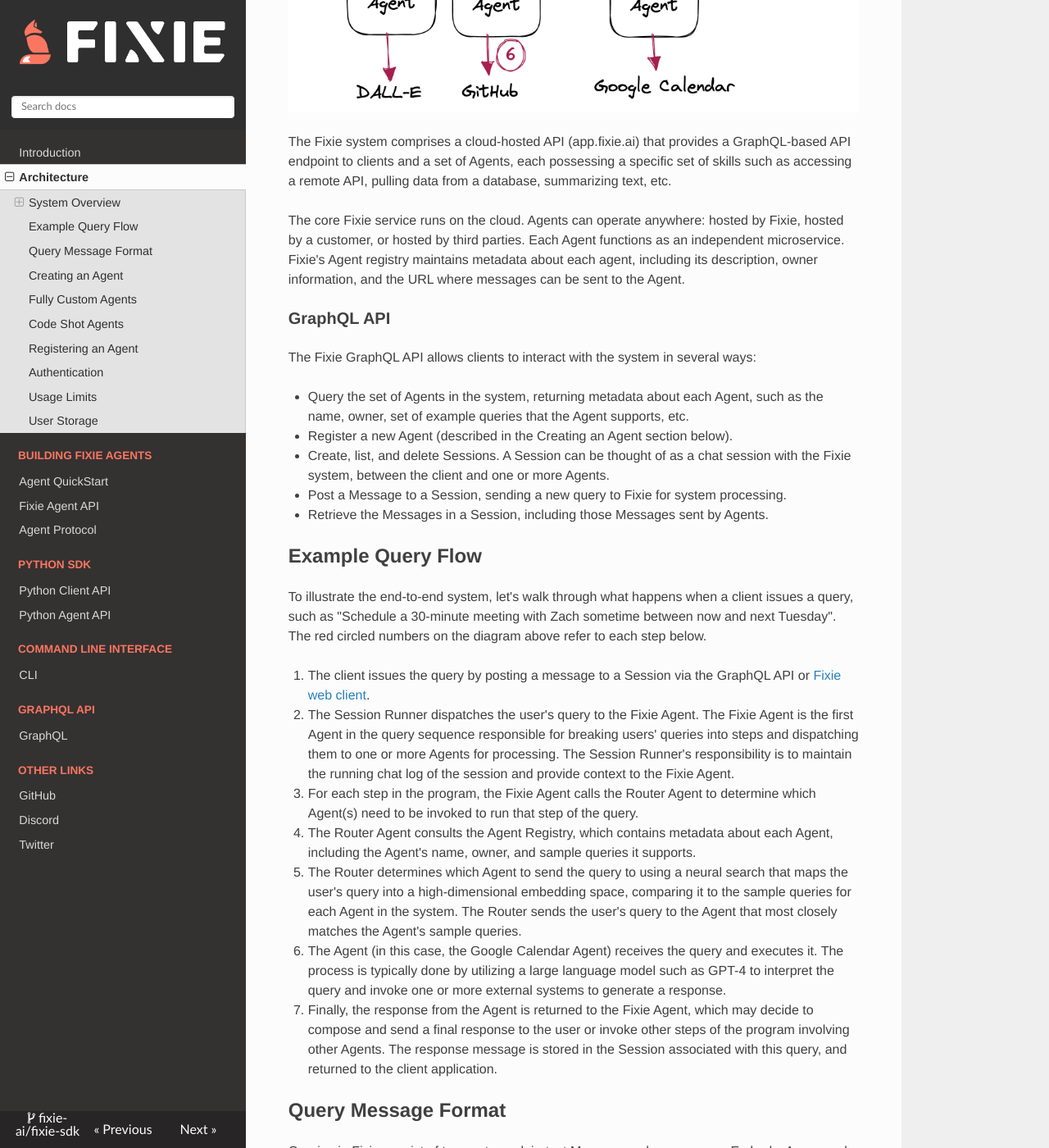
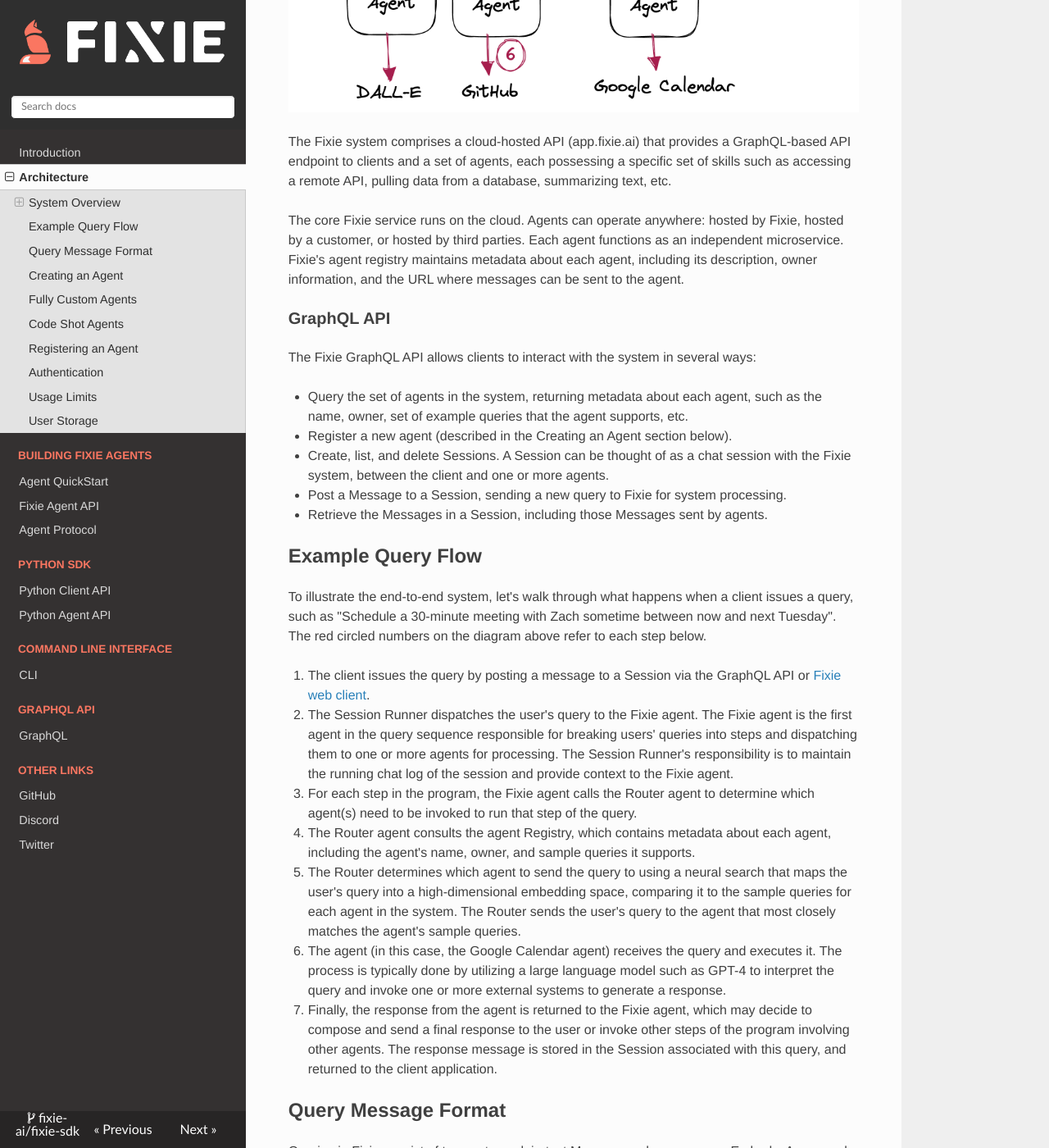
Before and after one commit to fixie-ai/fixie-sdk-js, an MkDocs documentation site: the page built from docs/architecture.md, in a window 1280 px wide and 1400 px high, scrolled down 953 px. Shown: the whole window at 82% size. Built offline with MkDocs 1.6.1, drawn with Linux system fonts in a browser that asks for light colours; nearby versions of some CDN libraries; some of the changed text lies outside the part shown.

````diff
--- a/docs/architecture.md
+++ b/docs/architecture.md
@@ -8,31 +8,31 @@ The following diagram is a high-level representation of the Fixie platform:
 
 ![architecture.png](assets/architecture.png)
 
-The Fixie system comprises a cloud-hosted API (app.fixie.ai) that provides a GraphQL-based API endpoint to clients and a set of Agents, each possessing a specific set of skills such as accessing a remote API, pulling data from a database, summarizing text, etc.
+The Fixie system comprises a cloud-hosted API (app.fixie.ai) that provides a GraphQL-based API endpoint to clients and a set of agents, each possessing a specific set of skills such as accessing a remote API, pulling data from a database, summarizing text, etc.
 
-The core Fixie service runs on the cloud. Agents can operate anywhere: hosted by Fixie, hosted by a customer, or hosted by third parties. Each Agent functions as an independent microservice. Fixie's Agent registry maintains metadata about each agent, including its description, owner information, and the URL where messages can be sent to the Agent.
+The core Fixie service runs on the cloud. Agents can operate anywhere: hosted by Fixie, hosted by a customer, or hosted by third parties. Each agent functions as an independent microservice. Fixie's agent registry maintains metadata about each agent, including its description, owner information, and the URL where messages can be sent to the agent.
 
 ### GraphQL API
 
 The Fixie GraphQL API allows clients to interact with the system in several ways:
 
-- Query the set of Agents in the system, returning metadata about each Agent, such as the name, owner, set of example queries that the Agent supports, etc.
-- Register a new Agent (described in the Creating an Agent section below).
-- Create, list, and delete Sessions. A Session can be thought of as a chat session with the Fixie system, between the client and one or more Agents.
+- Query the set of agents in the system, returning metadata about each agent, such as the name, owner, set of example queries that the agent supports, etc.
+- Register a new agent (described in the Creating an Agent section below).
+- Create, list, and delete Sessions. A Session can be thought of as a chat session with the Fixie system, between the client and one or more agents.
 - Post a Message to a Session, sending a new query to Fixie for system processing.
-- Retrieve the Messages in a Session, including those Messages sent by Agents.
+- Retrieve the Messages in a Session, including those Messages sent by agents.
 
 ## Example Query Flow
 
 To illustrate the end-to-end system, let's walk through what happens when a client issues a query, such as "Schedule a 30-minute meeting with Zach sometime between now and next Tuesday". The red circled numbers on the diagram above refer to each step below.
 
 1. The client issues the query by posting a message to a Session via the GraphQL API or [Fixie web client](http://app.fixie.ai).
-1. The Session Runner dispatches the user's query to the Fixie Agent. The Fixie Agent is the first Agent in the query sequence responsible for breaking users' queries into steps and dispatching them to one or more Agents for processing. The Session Runner's responsibility is to maintain the running chat log of the session and provide context to the Fixie Agent.
-1. For each step in the program, the Fixie Agent calls the Router Agent to determine which Agent(s) need to be invoked to run that step of the query.
-1. The Router Agent consults the Agent Registry, which contains metadata about each Agent, including the Agent's name, owner, and sample queries it supports.
-1. The Router determines which Agent to send the query to using a neural search that maps the user's query into a high-dimensional embedding space, comparing it to the sample queries for each Agent in the system. The Router sends the user's query to the Agent that most closely matches the Agent's sample queries.
-1. The Agent (in this case, the Google Calendar Agent) receives the query and executes it. The process is typically done by utilizing a large language model such as GPT-4 to interpret the query and invoke one or more external systems to generate a response.
-1. Finally, the response from the Agent is returned to the Fixie Agent, which may decide to compose and send a final response to the user or invoke other steps of the program involving other Agents. The response message is stored in the Session associated with this query, and returned to the client application.
+1. The Session Runner dispatches the user's query to the Fixie agent. The Fixie agent is the first agent in the query sequence responsible for breaking users' queries into steps and dispatching them to one or more agents for processing. The Session Runner's responsibility is to maintain the running chat log of the session and provide context to the Fixie agent.
+1. For each step in the program, the Fixie agent calls the Router agent to determine which agent(s) need to be invoked to run that step of the query.
+1. The Router agent consults the agent Registry, which contains metadata about each agent, including the agent's name, owner, and sample queries it supports.
+1. The Router determines which agent to send the query to using a neural search that maps the user's query into a high-dimensional embedding space, comparing it to the sample queries for each agent in the system. The Router sends the user's query to the agent that most closely matches the agent's sample queries.
+1. The agent (in this case, the Google Calendar agent) receives the query and executes it. The process is typically done by utilizing a large language model such as GPT-4 to interpret the query and invoke one or more external systems to generate a response.
+1. Finally, the response from the agent is returned to the Fixie agent, which may decide to compose and send a final response to the user or invoke other steps of the program involving other agents. The response message is stored in the Session associated with this query, and returned to the client application.
 
 ## Query Message Format
 
@@ -52,7 +52,7 @@ Queries in Fixie consist of two parts: a plain-text Message and zero or more Emb
 
 An Embed is like an email attachment: a binary object with an associated MIME type (e.g., `image/png` or `text/plain`) that accompanies the query. Agents can access the Embeds associated with the query and optionally create new Embeds representing the result of data processing or generation. Embeds are immutable once created, stored in a Fixie-managed cloud storage bucket, and passed by reference (using a signed URL) with the query.
 
-For example, the DALL-E and Stable Diffusion Agents
+For example, the DALL-E and Stable Diffusion agents
 both create Embeds for the images they generate. The Masker agent
 takes an image Embed and generates a binary mask representing
 portions of the image that contain a given object or material
@@ -62,9 +62,9 @@ The query text can refer to an Embed using its key in the message. In the exampl
 
 ## Creating an Agent
 
-A Fixie Agent is a program that accepts a query (text with optional embeds) in the format shown above and returns a reply in the same format. An Agent can run anywhere on the Internet; Fixie
+A Fixie agent is a program that accepts a query (text with optional embeds) in the format shown above and returns a reply in the same format. An agent can run anywhere on the Internet; Fixie
 only needs to know the URL to post the query message to over HTTP.
-The simplest possible Agent, implemented in Python, might look like
+The simplest possible agent, implemented in Python, might look like
 this:
 
 ```python
@@ -80,28 +80,28 @@ def agent():
 		return {"text": "Hello, world!"}
 ```
 
-That’s it! Sending a POST request to the Agent’s URL will return a reply `"Hello, world!"`.
+That’s it! Sending a POST request to the agent’s URL will return a reply `"Hello, world!"`.
 
-Of course, most Fixie Agents will want to use a large language model to process incoming
+Of course, most Fixie agents will want to use a large language model to process incoming
 queries and generate responses. There are two ways of doing this in Fixie.
 
 ## Fully Custom Agents
 
-An Agent can do whatever it wants with the input query. Most of the time, it directly calls a Large Language Model (LLM), such as OpenAI's GPT-4. Fixie is agnostic to the Agent's query processing method, which could use GPT-4, fine-tuned models like InstructGPT, or custom models from developers or third parties. Libraries like [LangChain](https://github.com/hwchase17/langchain) can assist in interfacing LLM with external code.
+An agent can do whatever it wants with the input query. Most of the time, it directly calls a Large Language Model (LLM), such as OpenAI's GPT-4. Fixie is agnostic to the agent's query processing method, which could use GPT-4, fine-tuned models like InstructGPT, or custom models from developers or third parties. Libraries like [LangChain](https://github.com/hwchase17/langchain) can assist in interfacing LLM with external code.
 
-An Agent can also serve as a wrapper for third-party AI-powered services, such as text summarization, text generation, and search. Building an Agent to wrap around services like [Jasper.ai](http://Jasper.ai), Instructive.ai, or [Copy.ai](http://Copy.ai) is simple. This approach interconnects and composes various functions within the Fixie ecosystem.
+An agent can also serve as a wrapper for third-party AI-powered services, such as text summarization, text generation, and search. Building an agent to wrap around services like [Jasper.ai](http://Jasper.ai), Instructive.ai, or [Copy.ai](http://Copy.ai) is simple. This approach interconnects and composes various functions within the Fixie ecosystem.
 
 ## Code Shot Agents
 
-In addition to the roll-your-own approach with custom Agents, Fixie offers a novel programming model called **Code Shots** for building Agents. In LLMs, few-shot examples typically instruct the model to perform specific tasks. Code Shots enhance few-shot examples with embedded code.
+In addition to the roll-your-own approach with custom agents, Fixie offers a novel programming model called **Code Shots** for building agents. In LLMs, few-shot examples typically instruct the model to perform specific tasks. Code Shots enhance few-shot examples with embedded code.
 
-A stock quote Agent, for example, has a Code Shots manifest with a few-shot example set and Python code to invoke an external API for stock quotes:
+A stock quote agent, for example, has a Code Shots manifest with a few-shot example set and Python code to invoke an external API for stock quotes:
 
 ```python
 import fixieai
 import requests
 
-BASE_PROMPT = "I am an Agent that answers questions about stock prices."
+BASE_PROMPT = "I am an agent that answers questions about stock prices."
 
 FEW_SHOTS="""Q: What is the current price for SYMBOL?
 Ask Func[quote]: SYMBOL
@@ -135,23 +135,23 @@ def quote(query):
 agent.serve("stockquote")
 ```
 
-This is the entire code for the stock quote Agent. The code
+This is the entire code for the stock quote agent. The code
 manifest consists of a set of few-shot examples (example queries
 and responses), coupled with a little bit of Python code that knows
 how to invoke an external API to fetch a stock quote.
 
-With Code Shots, the Agents functionality is partitioned across two
+With Code Shots, the agents functionality is partitioned across two
 domains: the language processing (done centrally, by Fixie), and
-the low-level Func invocations (done within the Agent's own sandbox,
+the low-level Func invocations (done within the agent's own sandbox,
 either in the customers infrastructure or within an environment
 that is hosted by us). Because a Func does not need to
 perform any language processing, it is just a simple function!
 
-Code Shot Agents partition functionality between Fixie-managed language processing and agent-specific Func invocations within its sandbox. A Func is a simple function that doesn't require language processing.
+Code Shot agents partition functionality between Fixie-managed language processing and agent-specific Func invocations within its sandbox. A Func is a simple function that doesn't require language processing.
 
-When a Code Shot Agent receives a query, such as `"What is the stock price for GOOG?"`, the following steps occur:
+When a Code Shot agent receives a query, such as `"What is the stock price for GOOG?"`, the following steps occur:
 
-1. The Agent gets a query like `"What is the stock price for GOOG?"`
+1. The agent gets a query like `"What is the stock price for GOOG?"`
 1. Fixie takes the user's query, along with the few-shot examples
 in the Code Shots manifest, and passes them to a LLM for processing.
 Note that this language processing is being done centrally, by
@@ -161,22 +161,22 @@ context and session history.
 1. In this case, the output of the
 LLM will be something like `Ask Func[quote]: GOOG`. This tells Fixie to invoke this low-level Func to perform
 the next step of processing.  Fixie invokes the Func by sending a
-REST call over HTTP to the Agent's URL, and getting back the response.
+REST call over HTTP to the agent's URL, and getting back the response.
 1. Fixie then feeds the Func's response back into the LLM, again
 with the appropriate prompt and context, to continue processing the
 query. In this case, the LLM will generate a response like `"A: The
 share price for GOOG is $105.22"`.
 1. The final reply is sent back
-to the client, or the Agent that issued the original query.
+to the client, or the agent that issued the original query.
 
 Code Shots have several key features:
 
-- Easy Agent development by providing English-language examples and, if needed, simple Funcs.
+- Easy agent development by providing English-language examples and, if needed, simple Funcs.
 - Creating a library of shared Funcs for evaluating computational expressions, fetching data through HTTP, and more.
 
 ## Registering an Agent
 
-Users can register Agents in Fixie via the GraphQL API or the web interface. An Agent requires a name, a short description, and a URL for query requests.
+Users can register agents in Fixie via the GraphQL API or the web interface. An agent requires a name, a short description, and a URL for query requests.
 
 ## Authentication
 
@@ -184,12 +184,12 @@ Fixie associates all requests with an end user. Users can create an account by v
 
 The API key, provided as an `Authorization: Bearer` header, identifies the user linked to the query as a JWT signed by the Fixie service.
 
-Fixie includes user and session ID information in Agent request JWTs. Agents verify incoming queries by checking the JWT signature. When sending queries to another Agent or invoking Fixie's API endpoints, the Agent must provide the JWT.
+Fixie includes user and session ID information in agent request JWTs. Agents verify incoming queries by checking the JWT signature. When sending queries to another agent or invoking Fixie's API endpoints, the agent must provide the JWT.
 
 ## Usage Limits
 
-Fixie enforces generous usage limits on individual users and Agents to prevent abuse. The current per-user daily limit is set at 1,000 queries. If needed, the limit can be increased or users may purchase additional credits. Agents invoking Fixie APIs, like the User Storage mechanism described below, also have rate limits on those calls. Code Shot Agents using Fixie's language processing capabilities have token limits for the Fixie-provided LLM API within specific time periods.
+Fixie enforces generous usage limits on individual users and agents to prevent abuse. The current per-user daily limit is set at 1,000 queries. If needed, the limit can be increased or users may purchase additional credits. Agents invoking Fixie APIs, like the User Storage mechanism described below, also have rate limits on those calls. Code Shot agents using Fixie's language processing capabilities have token limits for the Fixie-provided LLM API within specific time periods.
 
 ## User Storage
 
-Agents often need to maintain state related to a user or chat session. While Agents could create their own storage mechanisms (e.g., writing data to a database or cloud storage bucket), Fixie provides a simple API for this purpose. Fixie's User Storage component offers a basic key-value store, enabling Agents to store and retrieve binary blobs linked to an Agent-provided key. This arrangement is similar to cookies in a web browser context, allowing Agents to store information for later access.
+Agents often need to maintain state related to a user or chat session. While agents could create their own storage mechanisms (e.g., writing data to a database or cloud storage bucket), Fixie provides a simple API for this purpose. Fixie's User Storage component offers a basic key-value store, enabling agents to store and retrieve binary blobs linked to an agent-provided key. This arrangement is similar to cookies in a web browser context, allowing agents to store information for later access.
````
Also changed, not shown: README.md (+1 -1 lines), docs/agent-protocol.md (+10 -10 lines), docs/agent-quickstart.md (+20 -20 lines), docs/agents.md (+15 -15 lines), docs/index.md (+12 -12 lines).
